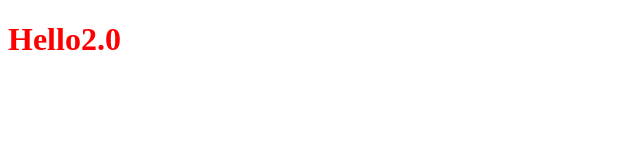
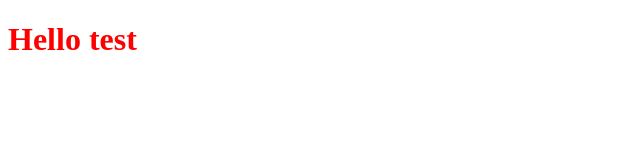
Before and after one commit to juanjoseortega-aircury/jjos, a plain HTML site: page test.html in a window 1280 px wide. Shown: the full height of the page, 0-640 px from the left. Drawn offline with Linux system fonts and the light colour scheme.

Commit message:
Update test.html

```diff
--- a/test.html
+++ b/test.html
@@ -13,6 +13,6 @@
         <link rel="stylesheet" href="./css/mystyle.css">
     </head>
     <body>
-        <h1>Hello2.0</h1>
+        <h1>Hello test</h1>
     </body>
 </html>
```
